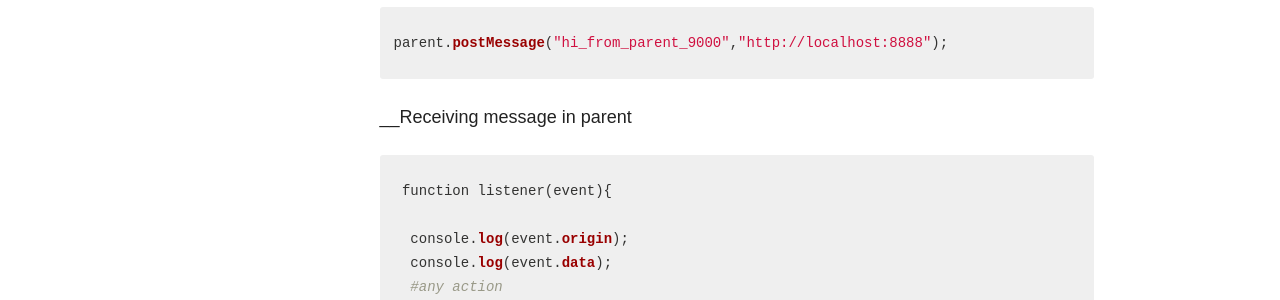
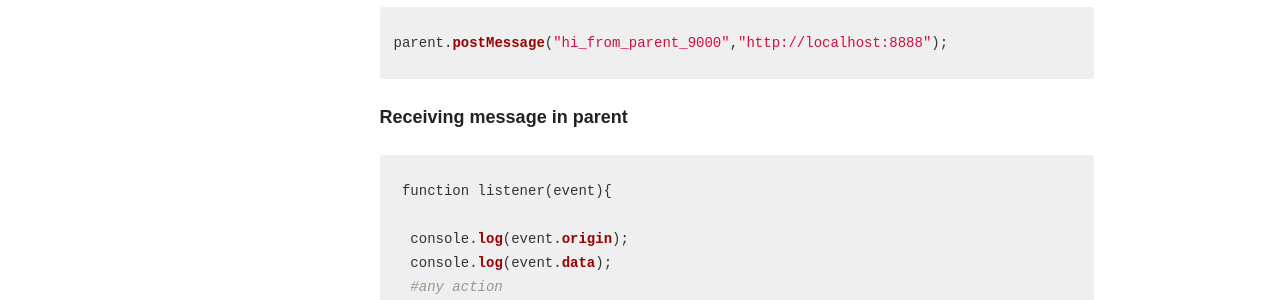
Before and after one commit to shobhit-garg/shobhit-garg.github.io, a Jekyll site: the page built from _posts/blog/2015-12-17-cross-domain-communication-with-iframe.markdown, in a window 1280 px wide and 900 px high, scrolled down 2505 px. Shown: the part 153-453 px from the top of the window. Built offline with Jekyll 4.4.1, drawn with Linux system fonts in a browser that asks for light colours; nearby versions of some CDN libraries; comment, search, counter and statistics services are not loaded.

```diff
--- a/_posts/blog/2015-12-17-cross-domain-communication-with-iframe.markdown
+++ b/_posts/blog/2015-12-17-cross-domain-communication-with-iframe.markdown
@@ -80,7 +80,7 @@ parent.postMessage("hi_from_parent_9000","http://localhost:8888");
 
 {% endhighlight %}
 
-__Receiving message in parent
+__Receiving message in parent__
 
 {% highlight ruby %}
 
```
